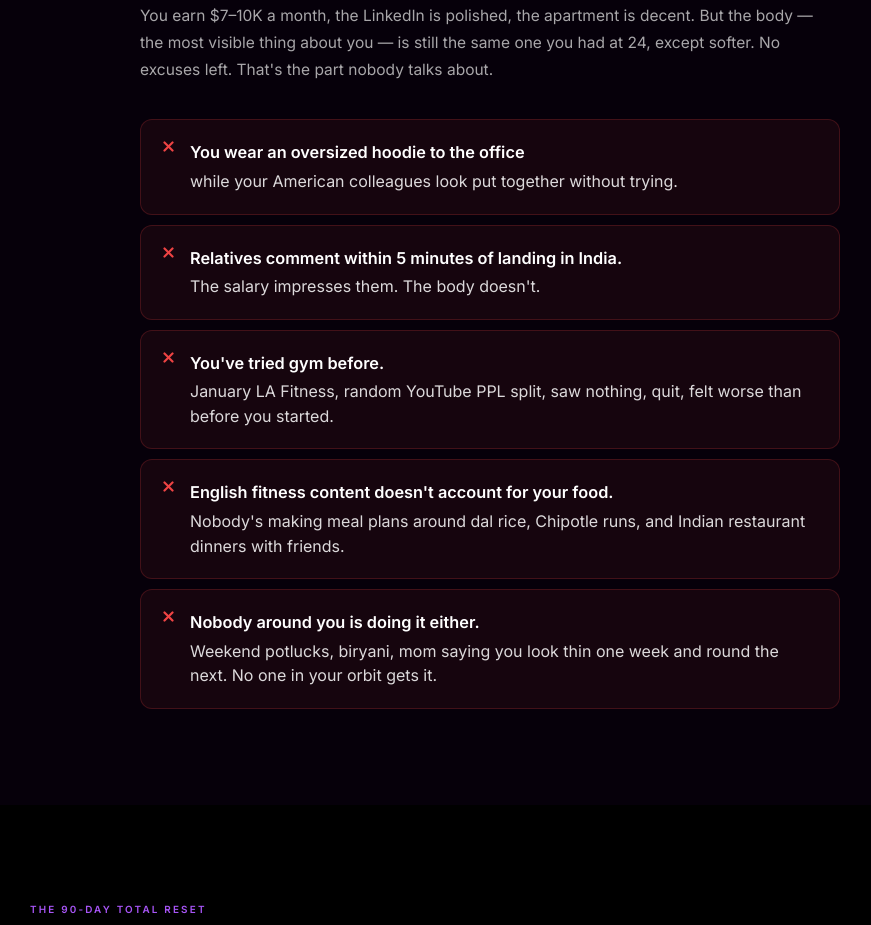
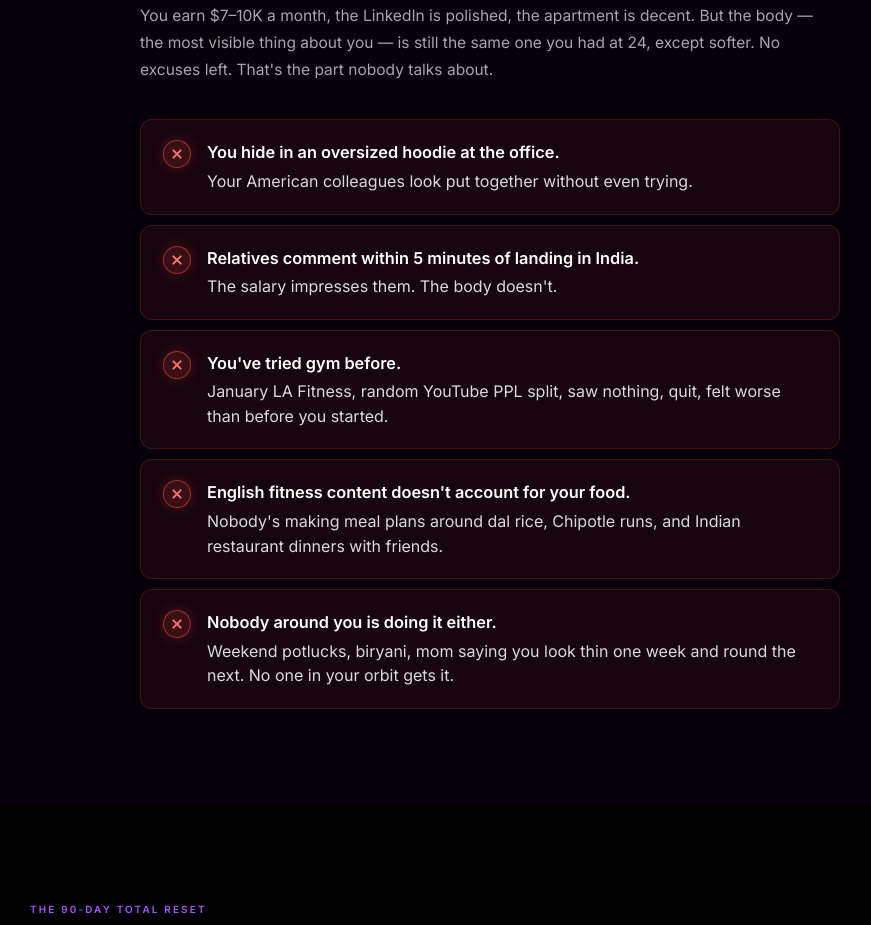
Before and after one commit to likhithsiddhartha30-ops/Jaswantth-s-Landing-Page, a plain HTML site: page index.html in a window 1280 px wide. Shown: the part 1416-2341 px from the top of the page, without its empty margins (150-1021 px from the left). Drawn offline with Linux system fonts and the light colour scheme.

Commit message:
Make problem X marks prominent red badges; fix hoodie line copy
Co-Authored-By: Claude Opus 5.5 <noreply@anthropic.com>
Claude-Session: https://claude.ai/code/session_01VYAvPcgcYZZLWhhaWGD5hG

```diff
--- a/index.html
+++ b/index.html
@@ -155,7 +155,13 @@ body {
   padding: 20px 22px;
   background: rgba(239,68,68,.07); border: 1px solid rgba(239,68,68,.2); border-radius: 12px;
 }
-.px { color: #ef4444; font-size: 1rem; font-weight: 700; flex-shrink: 0; margin-top: 1px; }
+.px {
+  flex-shrink: 0; width: 28px; height: 28px; border-radius: 50%;
+  display: flex; align-items: center; justify-content: center;
+  background: rgba(239,68,68,.16); border: 1.5px solid rgba(239,68,68,.55);
+  color: #f87171; box-shadow: 0 0 14px rgba(239,68,68,.25);
+}
+.px svg { width: 10px; height: 10px; }
 .pt { font-size: 1rem; color: rgba(255,255,255,.85); line-height: 1.55; }
 .pt strong { display: block; color: #fff; font-weight: 700; font-size: 1.02rem; margin-bottom: 3px; }
 
@@ -287,7 +293,7 @@ body {
     <div class="rule"></div>
     <p class="muted" style="margin-bottom:32px">You earn $7–10K a month, the LinkedIn is polished, the apartment is decent. But the body — the most visible thing about you — is still the same one you had at 24, except softer. No excuses left. That's the part nobody talks about.</p>
     <ul class="pain-list">
-      <li class="pi"><span class="px"><svg width="11" height="11" viewBox="0 0 11 11" fill="none" stroke="currentColor" stroke-width="2.2" stroke-linecap="round" style="display:block"><line x1="1.5" y1="1.5" x2="9.5" y2="9.5"/><line x1="9.5" y1="1.5" x2="1.5" y2="9.5"/></svg></span><span class="pt"><strong>You wear an oversized hoodie to the office</strong> while your American colleagues look put together without trying.</span></li>
+      <li class="pi"><span class="px"><svg width="11" height="11" viewBox="0 0 11 11" fill="none" stroke="currentColor" stroke-width="2.2" stroke-linecap="round" style="display:block"><line x1="1.5" y1="1.5" x2="9.5" y2="9.5"/><line x1="9.5" y1="1.5" x2="1.5" y2="9.5"/></svg></span><span class="pt"><strong>You hide in an oversized hoodie at the office.</strong> Your American colleagues look put together without even trying.</span></li>
       <li class="pi"><span class="px"><svg width="11" height="11" viewBox="0 0 11 11" fill="none" stroke="currentColor" stroke-width="2.2" stroke-linecap="round" style="display:block"><line x1="1.5" y1="1.5" x2="9.5" y2="9.5"/><line x1="9.5" y1="1.5" x2="1.5" y2="9.5"/></svg></span><span class="pt"><strong>Relatives comment within 5 minutes of landing in India.</strong> The salary impresses them. The body doesn't.</span></li>
       <li class="pi"><span class="px"><svg width="11" height="11" viewBox="0 0 11 11" fill="none" stroke="currentColor" stroke-width="2.2" stroke-linecap="round" style="display:block"><line x1="1.5" y1="1.5" x2="9.5" y2="9.5"/><line x1="9.5" y1="1.5" x2="1.5" y2="9.5"/></svg></span><span class="pt"><strong>You've tried gym before.</strong> January LA Fitness, random YouTube PPL split, saw nothing, quit, felt worse than before you started.</span></li>
       <li class="pi"><span class="px"><svg width="11" height="11" viewBox="0 0 11 11" fill="none" stroke="currentColor" stroke-width="2.2" stroke-linecap="round" style="display:block"><line x1="1.5" y1="1.5" x2="9.5" y2="9.5"/><line x1="9.5" y1="1.5" x2="1.5" y2="9.5"/></svg></span><span class="pt"><strong>English fitness content doesn't account for your food.</strong> Nobody's making meal plans around dal rice, Chipotle runs, and Indian restaurant dinners with friends.</span></li>
```
